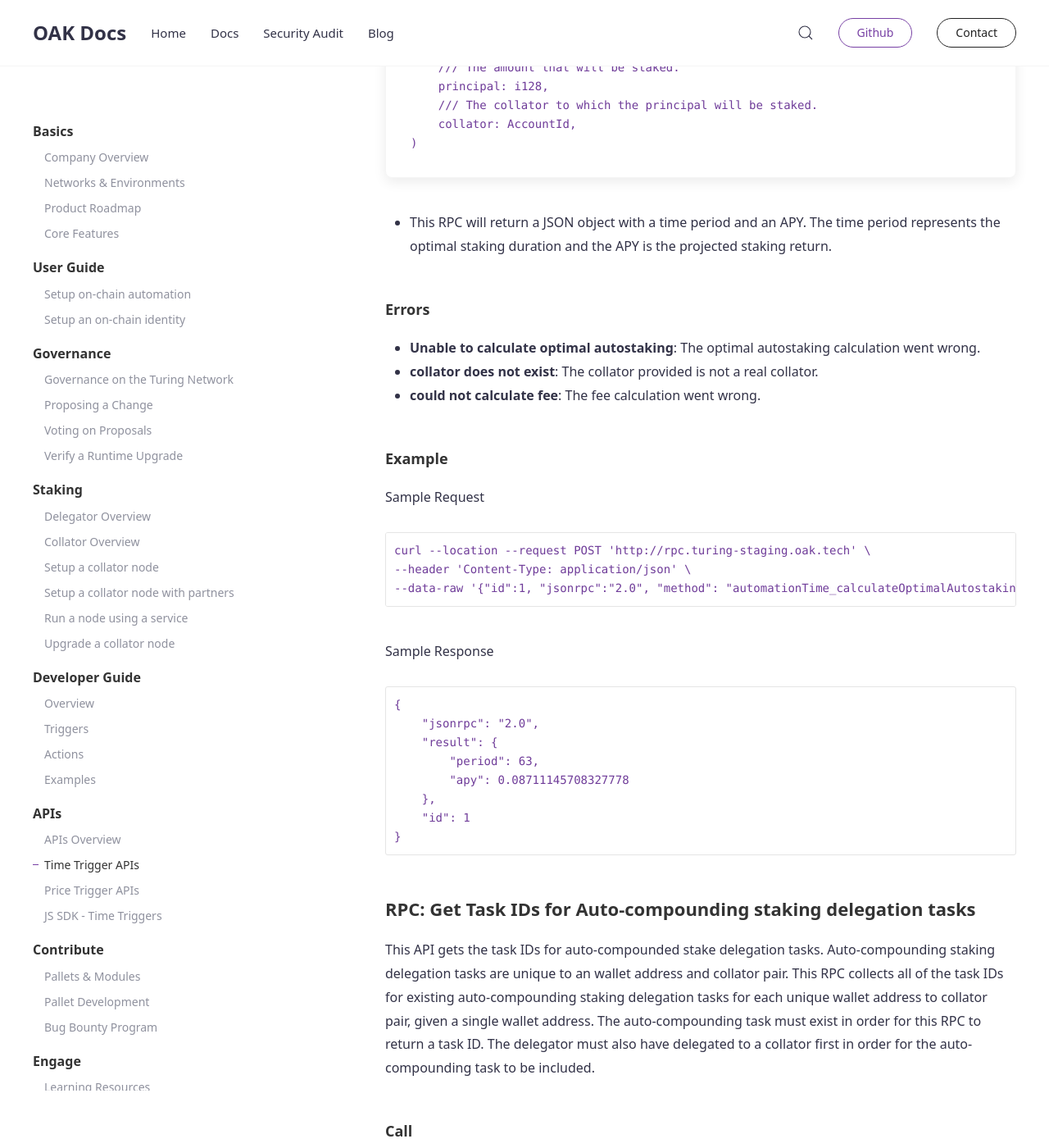
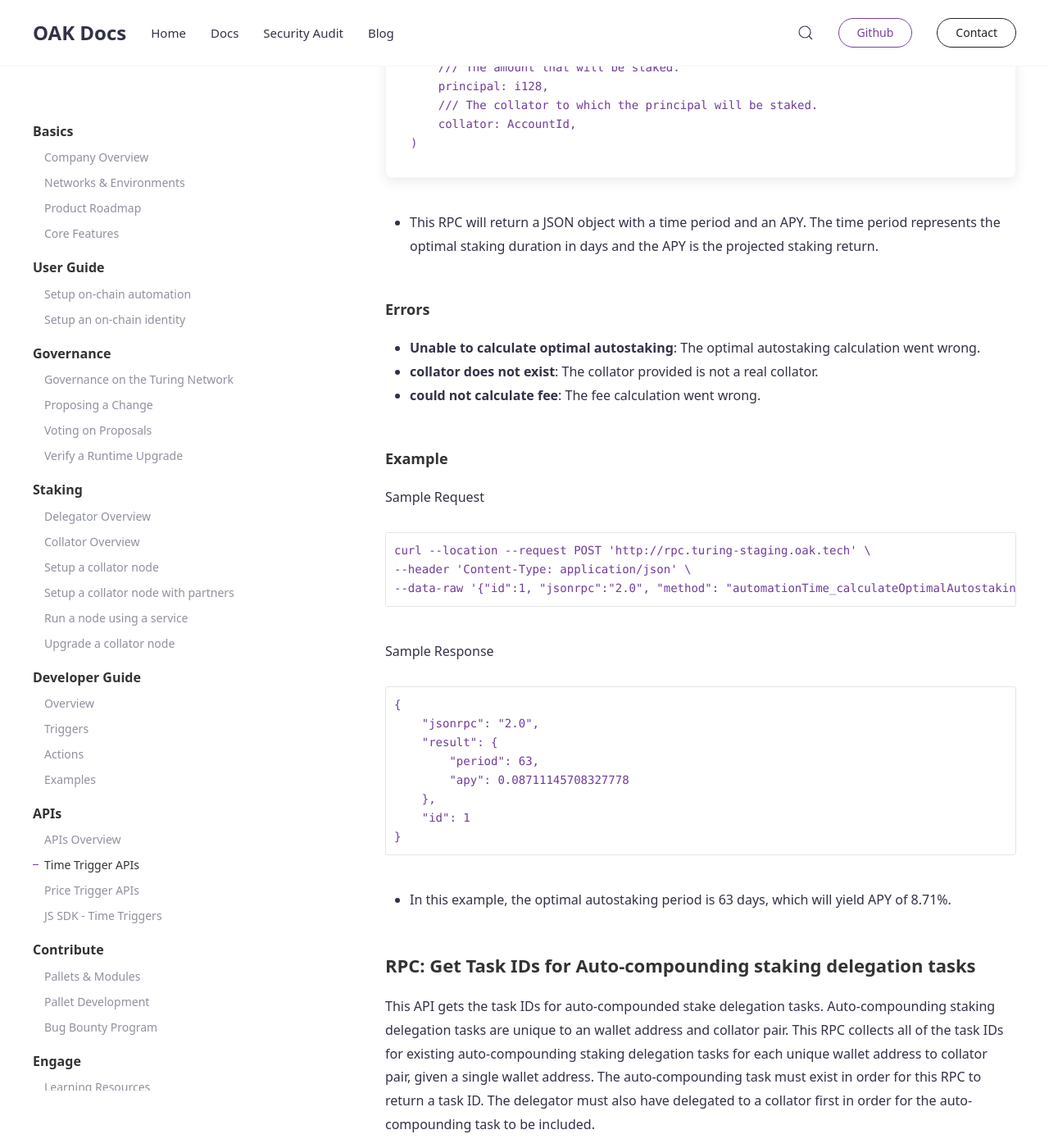
Before and after one commit to AvaProtocol/OAK-docs, a Jekyll site: the page built from _docs/automation-time-apis.md, in a window 1280 px wide and 1400 px high, scrolled down 7025 px. Shown: the whole window at 82% size. Built offline with Jekyll 4.4.1, drawn with Linux system fonts in a browser that asks for light colours.

Commit message:
more detail on the optimal autostaking rpc result

````diff
--- a/_docs/automation-time-apis.md
+++ b/_docs/automation-time-apis.md
@@ -217,7 +217,7 @@ fn calculate_optimal_autostaking(
 )
 ```
 
-* This RPC will return a JSON object with a time period and an APY. The time period represents the optimal staking duration and the APY is the projected staking return.
+* This RPC will return a JSON object with a time period and an APY. The time period represents the optimal staking duration in days and the APY is the projected staking return.
 
 #### Errors
 * **Unable to calculate optimal autostaking**: The optimal autostaking calculation went wrong.
@@ -243,6 +243,8 @@ Sample Response
     "id": 1
 }
 ```
+
+* In this example, the optimal autostaking period is 63 days, which will yield APY of 8.71%.
 
 ### RPC: Get Task IDs for Auto-compounding staking delegation tasks
 This API gets the task IDs for auto-compounded stake delegation tasks. Auto-compounding staking delegation tasks are unique to an wallet address and collator pair. This RPC collects all of the task IDs for existing auto-compounding staking delegation tasks for each unique wallet address to collator pair, given a single wallet address. The auto-compounding task must exist in order for this RPC to return a task ID. The delegator must also have delegated to a collator first in order for the auto-compounding task to be included.
````
